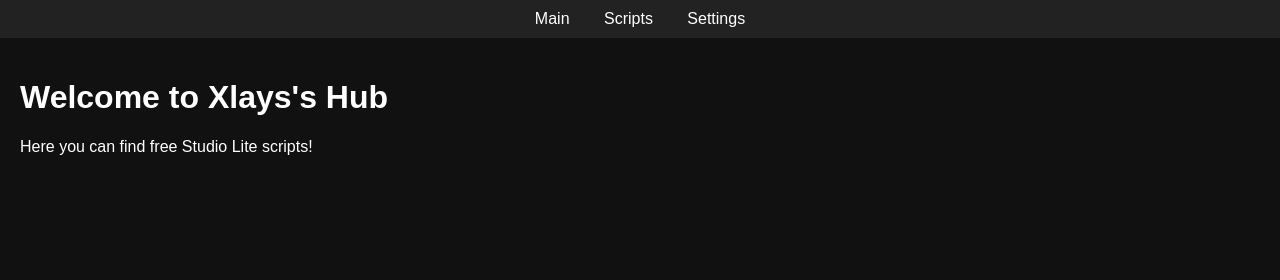
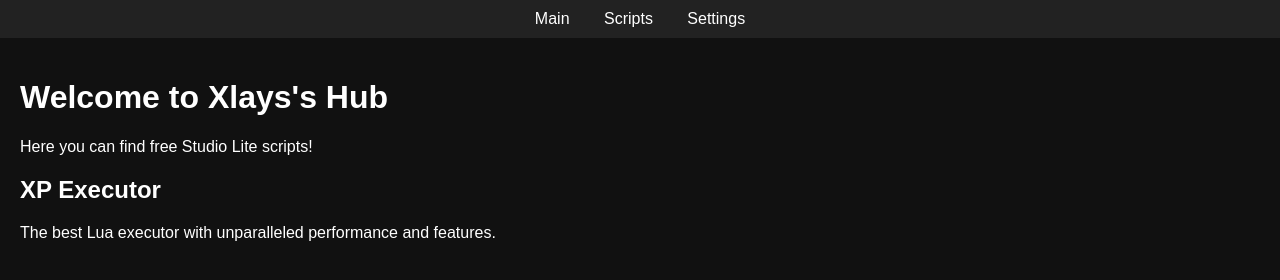
Before and after one commit to xlaysplays/Xlaysplays.github.io, a plain HTML site: page index.html in a window 1280 px wide. Drawn offline with Linux system fonts and the light colour scheme.

Commit message:
index.html

```diff
--- a/index.html
+++ b/index.html
@@ -13,6 +13,9 @@
   <main>
     <h1>Welcome to Xlays's Hub</h1>
     <p>Here you can find free Studio Lite scripts!</p>
+
+    <h2>XP Executor</h2>
+    <p>The best Lua executor with unparalleled performance and features.</p>
   </main>
 </body>
 </html>
```
